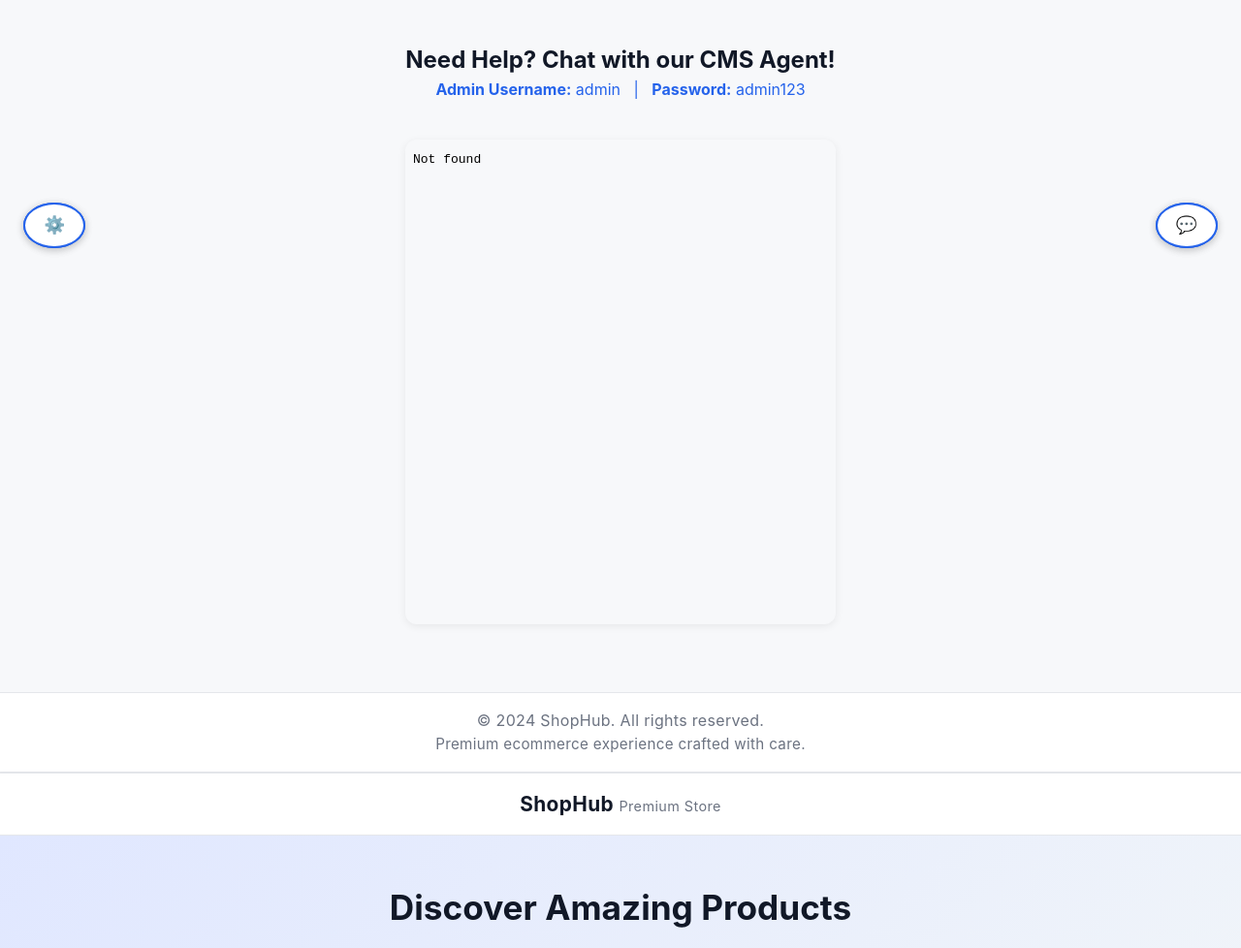
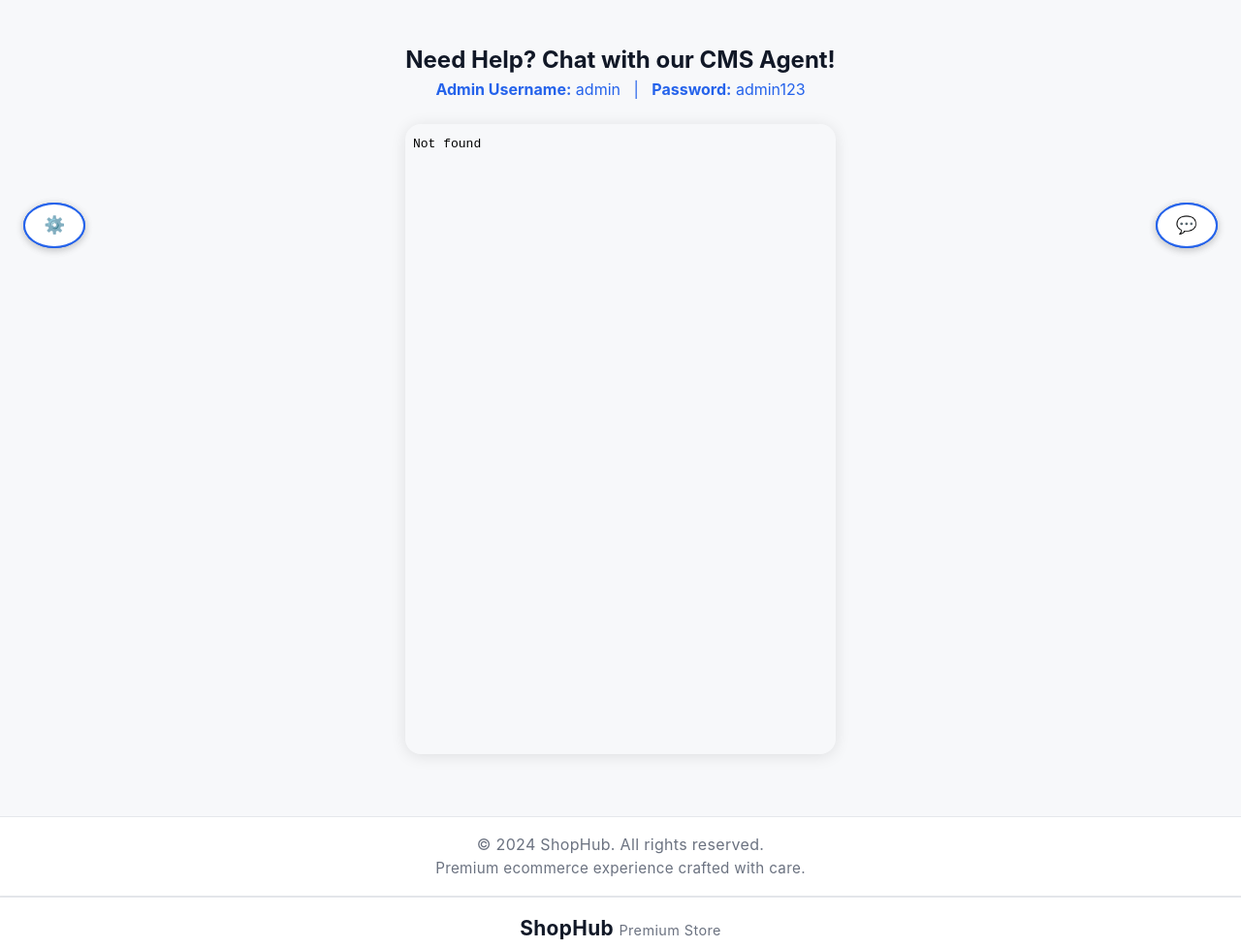
Before and after one commit to GHOSteD141/agent-devlopment-kit-repo, a plain HTML site: page cms-agent/shop.html in a window 1280 px wide. Shown: the part 520-1498 px from the top of the page at 97% size. Drawn offline with Linux system fonts and the light colour scheme; files that its build step writes are made by us from their sources; no server answers.

Commit message:
Update shop.html

```diff
--- a/cms-agent/shop.html
+++ b/cms-agent/shop.html
@@ -97,7 +97,7 @@
         <b>Admin Username:</b> <span style="user-select:all;">admin</span> &nbsp; | &nbsp;
         <b>Password:</b> <span style="user-select:all;">admin123</span>
       </div>
-      <iframe src="/chat" style="width:100%;height:500px;border:none;border-radius:12px;box-shadow:0 2px 8px rgba(0,0,0,0.07);margin-top:1.5rem;"></iframe>
+      <iframe src="/chat" style="width:100%;height:650px;max-width:900px;display:block;margin:1.5rem auto 0 auto;border:none;border-radius:16px;box-shadow:0 2px 16px rgba(0,0,0,0.10);"></iframe>
     </div>
   </div>
   <div class="footer">
```
